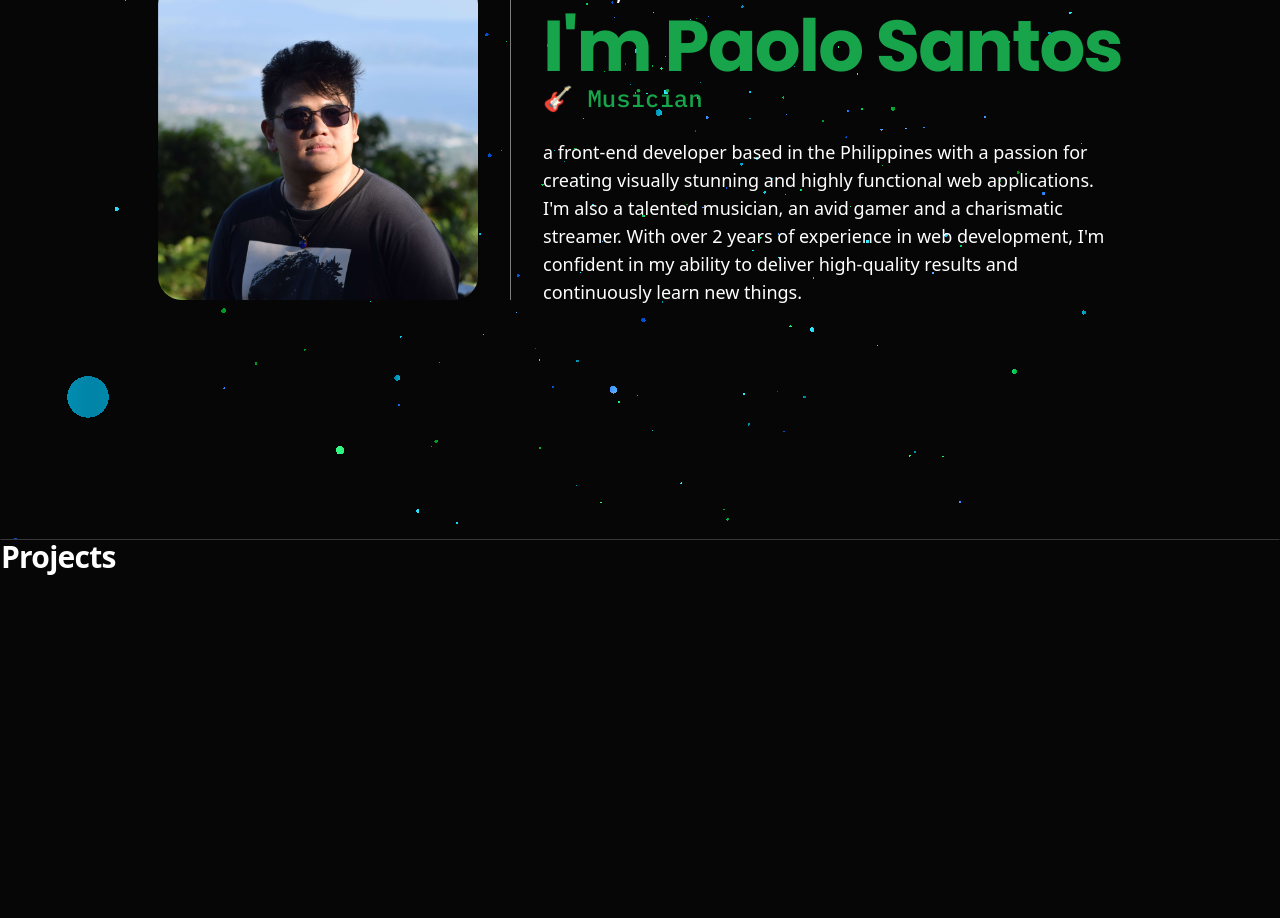
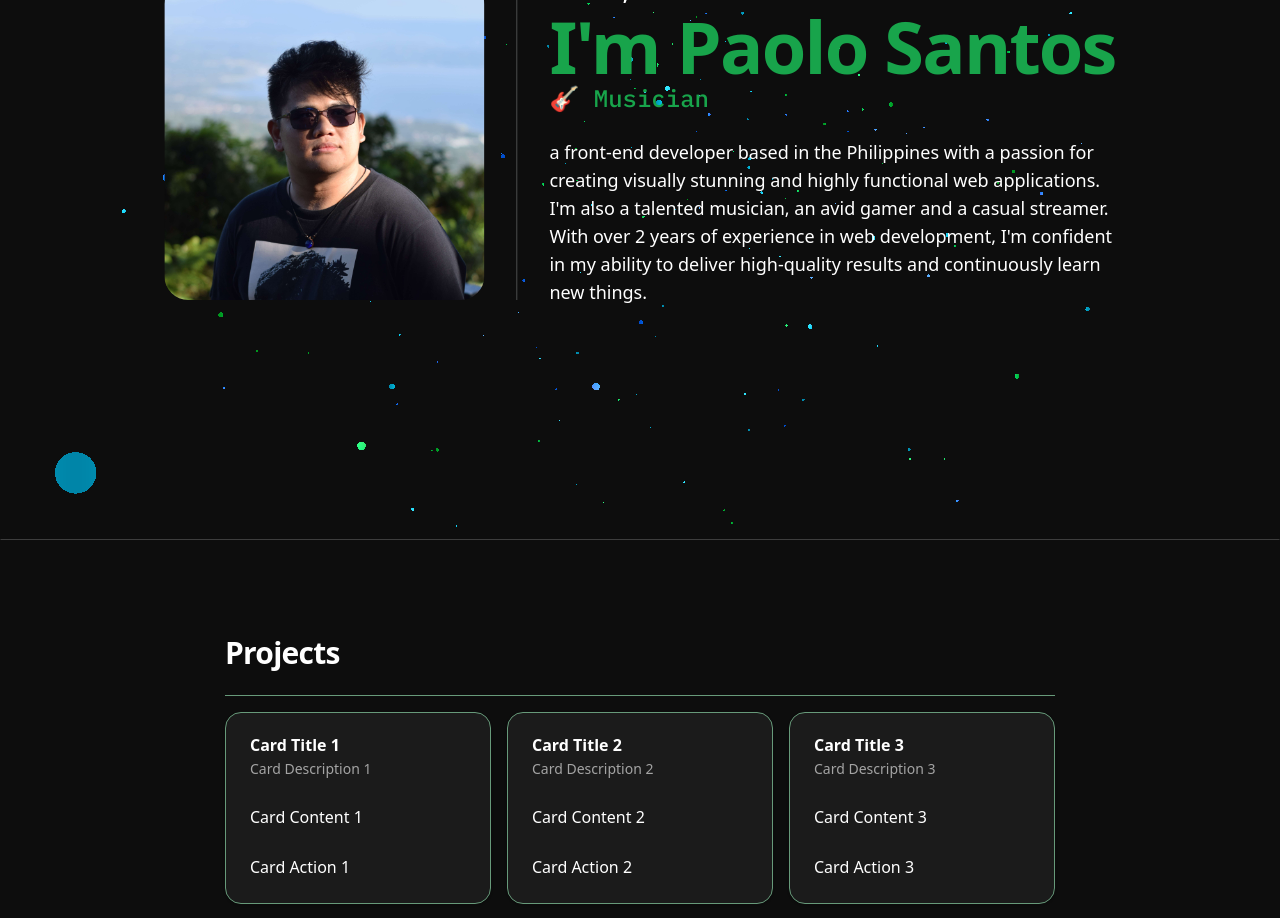
Before and after one commit to MahoMuri/portfolio-v2, a Next.js app: page / in a window 1280 px wide. Shown: the part 260-1178 px from the top of the page. Before the commit the page ends 843 px from the top, so only its background shows below. Built offline with nearby package versions, Linux system fonts and the light colour scheme.

Commit message:
feat: add cards for projects section

```diff
--- a/src/app/(home)/layout.tsx
+++ b/src/app/(home)/layout.tsx
@@ -16,7 +16,7 @@ export default function HomeLayout({
 				moveParticlesOnHover={false}
 				disableRotation={true}
 			/>
-			{children}
+			<div className="mx-12 md:mx-40 lg:mx-56">{children}</div>
 		</div>
 	);
 }
--- a/src/app/(home)/page.tsx
+++ b/src/app/(home)/page.tsx
@@ -1,6 +1,15 @@
 "use client";
 
 import RotatingText from "@/components/text-animations/RotatingText/RotatingText";
+import {
+	Card,
+	CardAction,
+	CardContent,
+	CardDescription,
+	CardFooter,
+	CardHeader,
+	CardTitle,
+} from "@/components/ui/card";
 import { Separator } from "@/components/ui/separator";
 import { motion } from "framer-motion";
 import Image from "next/image";
@@ -52,7 +61,7 @@ export default function Home() {
 					>
 						<p className="text-3xl mb-2 font-thin">Hello,</p>
 						<div className="text-primary">
-							<h1 className="text-7xl w-max font-sans">
+							<h1 className="text-7xl w-max">
 								I&apos;m Paolo Santos
 							</h1>
 							<div className="text-2xl font-mono my-0 font-medium overflow-clip">
@@ -77,21 +86,40 @@ export default function Home() {
 							</div>
 						</div>
 						<p className="text-lg font-thin">
-							a front-end developer based in the
-							Philippines with a passion for creating visually
-							stunning and highly functional web applications.
-							I&apos;m also a talented musician, an avid gamer and
-							a charismatic streamer. With over 2 years of
-							experience in web development, I&apos;m confident in
-							my ability to deliver high-quality results and
-							continuously learn new things.
+							a front-end developer based in the Philippines with
+							a passion for creating visually stunning and highly
+							functional web applications. I&apos;m also a
+							talented musician, an avid gamer and a casual
+							streamer. With over 2 years of experience in web
+							development, I&apos;m confident in my ability to
+							deliver high-quality results and continuously learn
+							new things.
 						</p>
 					</motion.div>
 				</div>
 			</div>
 
-			<div className="">
+			<div className="mt-24">
 				<h2>Projects</h2>
+				<Separator className="my-4" />
+				<div className="grid grid-cols-3 gap-4">
+					{[1, 2, 3, 4].map((_, i) => (
+						<Card key={i}>
+							<CardHeader>
+								<CardTitle>Card Title {i + 1}</CardTitle>
+								<CardDescription>
+									Card Description {i + 1}
+								</CardDescription>
+							</CardHeader>
+							<CardContent>
+								<p>Card Content {i + 1}</p>
+							</CardContent>
+							<CardFooter>
+								<CardAction>Card Action {i + 1}</CardAction>
+							</CardFooter>
+						</Card>
+					))}
+				</div>
 			</div>
 		</main>
 	);
--- a/src/app/globals.css
+++ b/src/app/globals.css
@@ -81,7 +81,7 @@
 }
 
 .dark {
-	--background: oklch(0.12 0 none);
+	--background: oklch(0.16 0 0);
 	--foreground: oklch(1 0 0);
 	--card: oklch(0.22 0 0);
 	--card-foreground: oklch(1 0 0);
```
